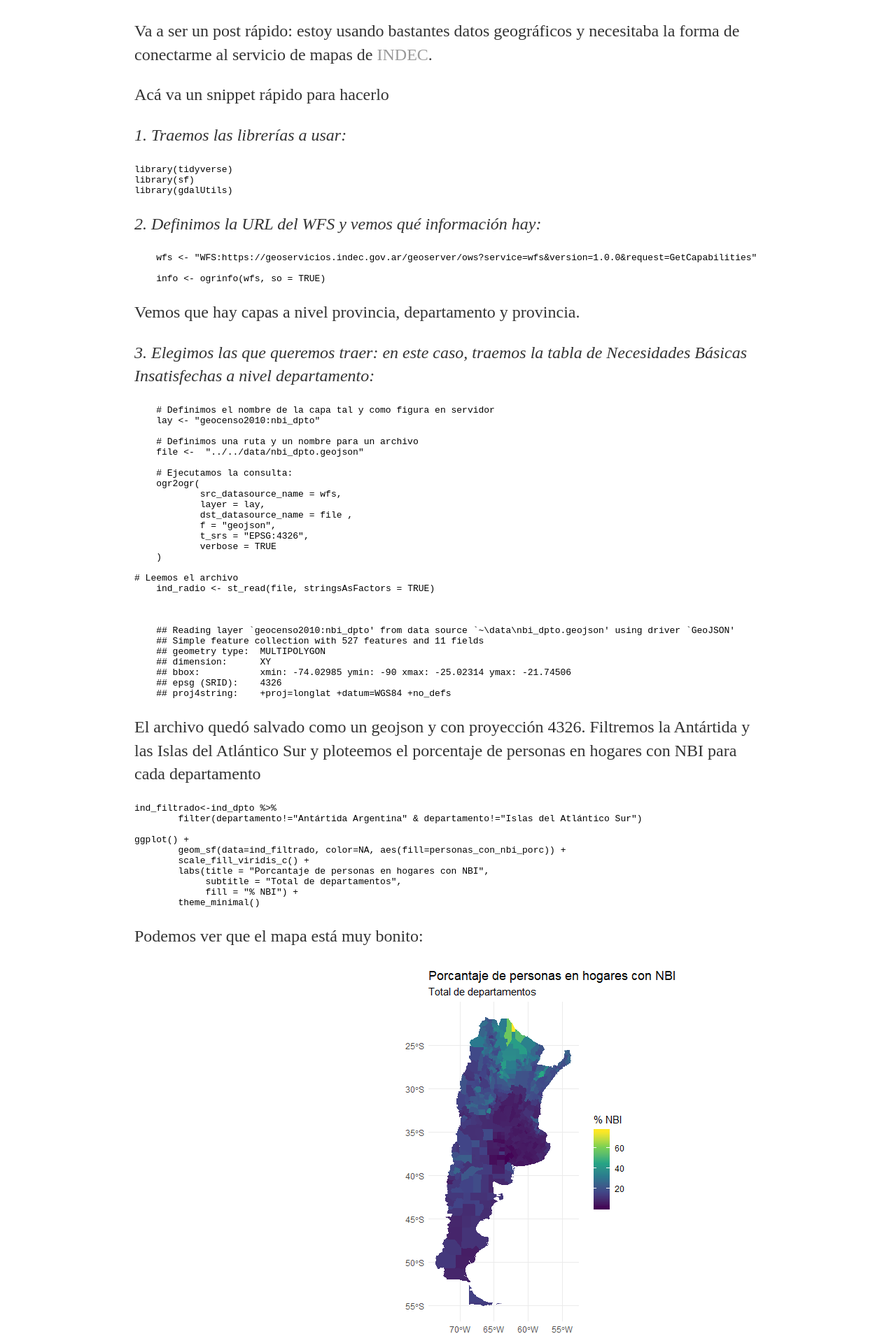
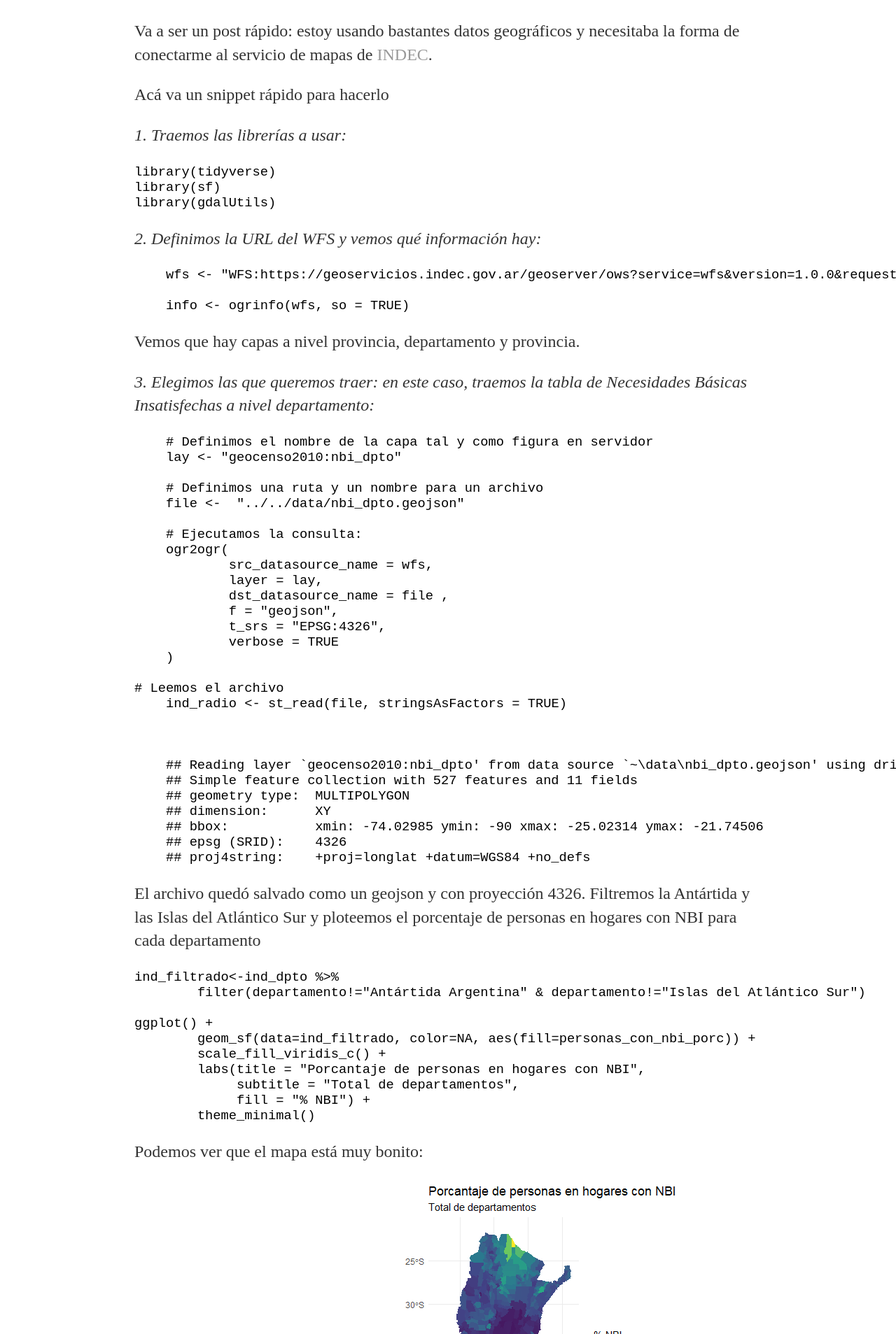
Before and after one commit to gefero/gefero.github.io, a Jekyll site: the page built from _posts/2019-03-14-Consultando-mapas.md, in a window 1280 px wide. Shown: the part 322-2229 px from the top of the page at 70% size. Built offline with Jekyll 4.4.1, drawn with Linux system fonts in a browser that asks for light colours.

Commit message:
Updt css highlight code

```diff
--- a/css/main.css
+++ b/css/main.css
@@ -13,7 +13,7 @@ nav ul li, footer ul li {
     margin-right: 20px;
 }
 
-highlight {
+.highlight {
     font-size: 1.2em;
 }
 
```
